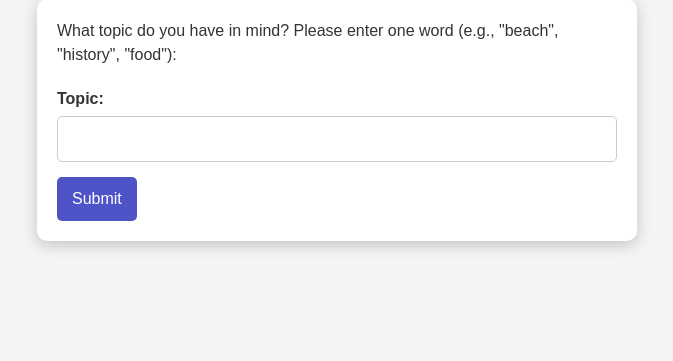
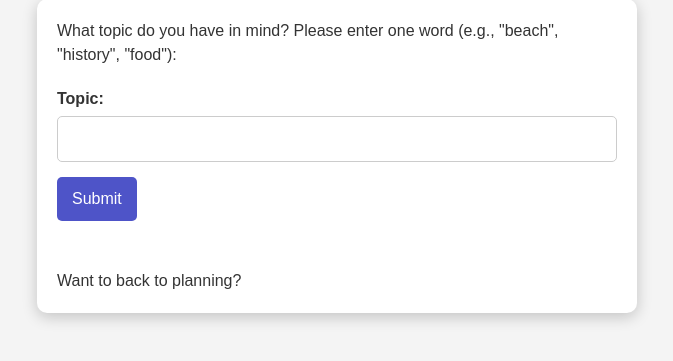
Before and after one commit to LiRE3520/DurHack, a Flask app: page /cityIdeas in a window 1280 px wide. Shown: the part 139-500 px from the top of the page, without its empty margins (303-976 px from the left). Run offline with Flask 3, Linux system fonts and the light colour scheme; some libraries are stand-ins or nearby versions.

Commit message:
added link back to planner

```diff
--- a/templates/cityIdeas.html
+++ b/templates/cityIdeas.html
@@ -138,6 +138,8 @@
             <input type="text" id="topic" name="topic" required pattern="^\S+$" title="Please enter a single word without spaces.">
             <input type="submit" value="Submit">
         </form>
+
+        <p><br></br>Want to back to <a href="/routePlanner">planning?</a></p>
     </div>
 
     {% if city1 %}
@@ -156,6 +158,7 @@
     {% endif %}
 
 
+
 </body>
 
 {% endblock %}
```
